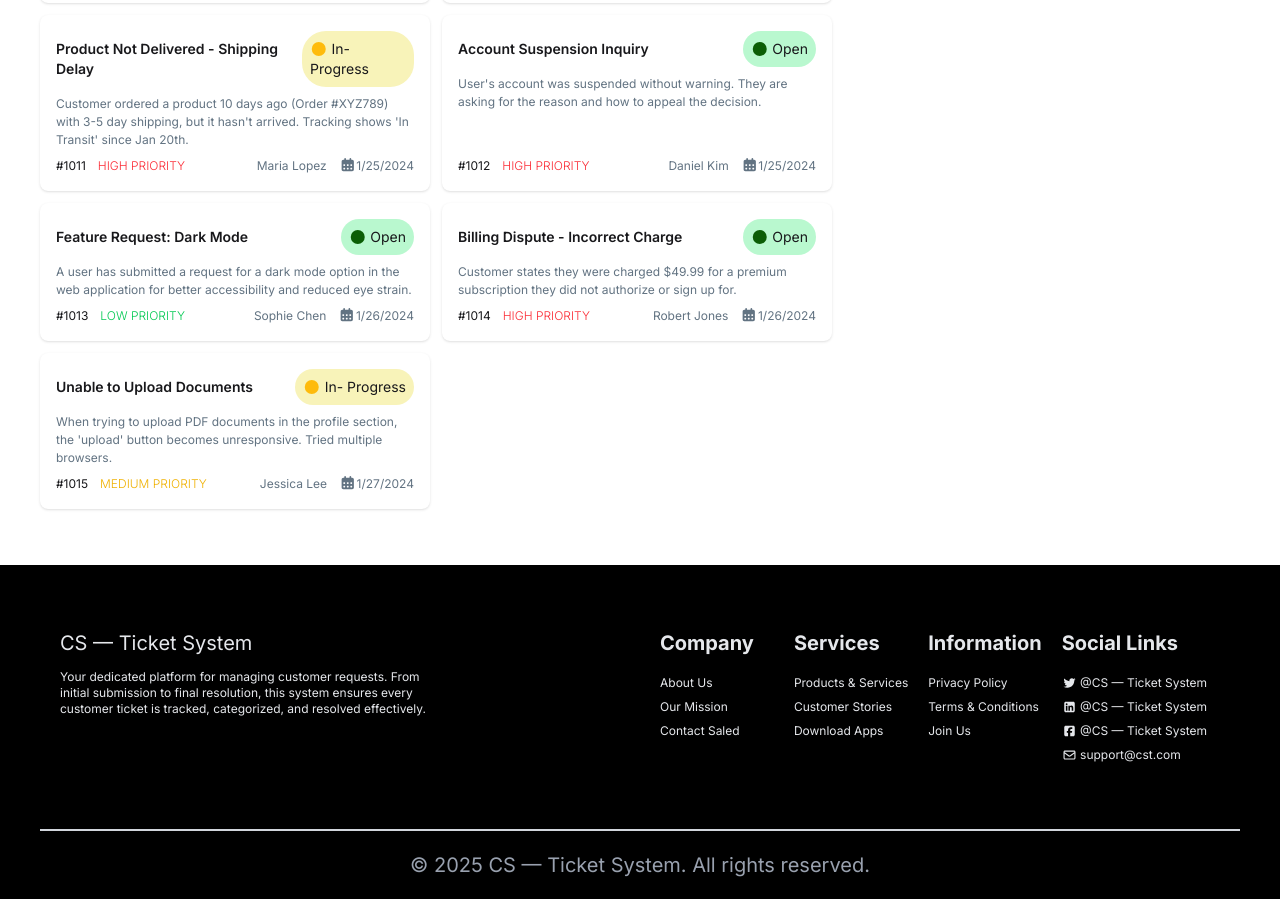
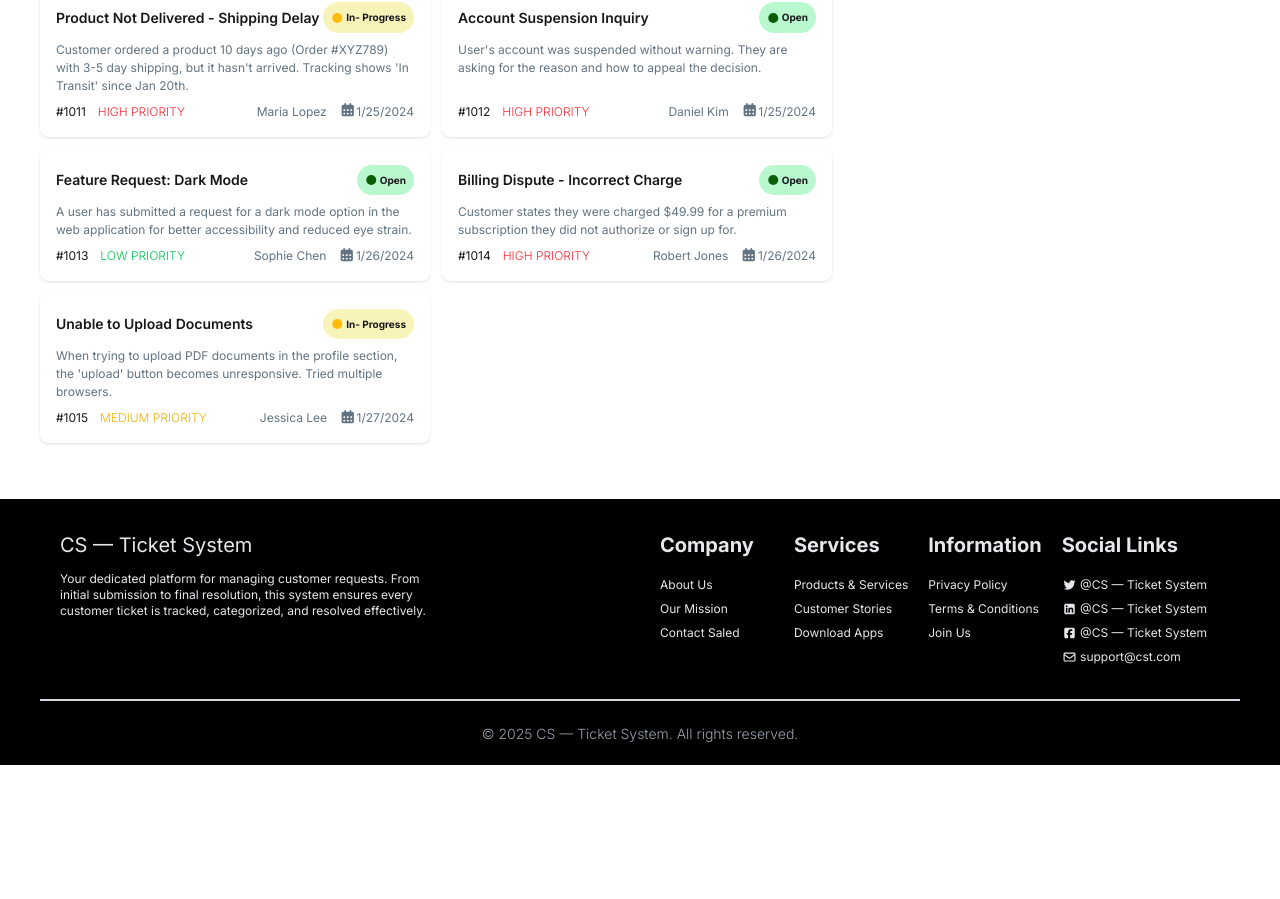
Before and after one commit to Rabbi01521/customer-support-zone-assignment-2, a React (Vite) app: page / in a window 1280 px wide. Shown: the part 1172-2071 px from the top of the page. After the commit the page ends 1937 px from the top, so only its background shows below. Built offline with nearby package versions, Linux system fonts and the light colour scheme.

Commit message:
remove after render

```diff
--- a/index.html
+++ b/index.html
@@ -1,10 +1,10 @@
-<!doctype html>
+<!DOCTYPE html>
 <html lang="en">
   <head>
     <meta charset="UTF-8" />
-    <link rel="icon" type="image/svg+xml" href="/vite.svg" />
+    <link rel="icon" type="image/svg+xml" href="/customer-service.png" />
     <meta name="viewport" content="width=device-width, initial-scale=1.0" />
-    <title>customer-support-zone-assignment-2</title>
+    <title>Customer Support Zone</title>
   </head>
   <body>
     <div id="root"></div>
--- a/src/components/CustomerTicketsSection/CustomerTicketsSection.jsx
+++ b/src/components/CustomerTicketsSection/CustomerTicketsSection.jsx
@@ -1,5 +1,5 @@
 
-import { use } from "react";
+import { use, useEffect } from "react";
 import TaskStatusSidebar from "../TaskStatusSidebar/TaskStatusSidebar";
 import TicketList from "../TicketList/TicketList";
 
@@ -7,7 +7,12 @@ import TicketList from "../TicketList/TicketList";
 const CustomerTicketsSection = ({ customerTicketPromis, tickets, setTickets,handleRemoveTickets,resolved, setResolved, setCustomerTicketsData, customerTicketsData }) => {
   const customerTikets = use(customerTicketPromis);
   // console.log(customerTikets);
-  setCustomerTicketsData(customerTikets)
+  useEffect(() => {
+    if (customerTikets) {
+      setCustomerTicketsData(customerTikets);
+    }
+  }, [customerTikets, setCustomerTicketsData]); // Depend on customerTikets and setCustomerTicketsData to ensure it runs when either changes
+
   return (
     <div className="max-w-[1200px] mx-auto pb-14 grid lg:grid-cols-3 gap-6">
       <TicketList customerTikets={customerTikets} tickets={tickets} setTickets={setTickets} setResolved={setResolved} setCustomerTicketsData={setCustomerTicketsData} customerTicketsData={customerTicketsData} ></TicketList>
--- a/src/components/Footer/Footer.jsx
+++ b/src/components/Footer/Footer.jsx
@@ -7,7 +7,7 @@ import { FontAwesomeIcon } from "@fortawesome/react-fontawesome";
 const Footer = () => {
   return (
     <div className="bg-black">
-      <div className="max-w-[1200px] mx-auto text-gray-200 border-b-2 border-gray-300 py-16 px-5">
+      <div className="max-w-[1200px] mx-auto text-gray-200 border-b-2 border-gray-300 py-8 px-5">
         <div className="lg:grid lg:grid-cols-2">
           <div className="">
             <h1 className="mb-3 text-xl lg:text-xl">CS — Ticket System</h1>
@@ -111,7 +111,7 @@ const Footer = () => {
       </div>
 
       <div className="text-center py-5">
-        <span className="text-gray-400 text-xs lg:text-xl md:text-xs">
+        <span className="text-gray-400 text-xs font-light lg:text-sm md:text-sm">
           © 2025 CS — Ticket System. All rights reserved.
         </span>
       </div>
--- a/src/components/Navbar/Navbar.jsx
+++ b/src/components/Navbar/Navbar.jsx
@@ -5,7 +5,7 @@ const Navbar = () => {
       <div className=" navbar sm:flex justify-between items-center max-w-[1200px] mx-auto">
         <div className="navbar-start">
         <div className="dropdown">
-          <div tabindex="0" role="button" className="btn btn-ghost lg:hidden">
+          <div tabIndex="0" role="button" className="btn btn-ghost lg:hidden">
             <svg
               xmlns="http://www.w3.org/2000/svg"
               className="h-5 w-5"
@@ -15,15 +15,15 @@ const Navbar = () => {
             >
               {" "}
               <path
-                stroke-linecap="round"
-                stroke-linejoin="round"
-                stroke-width="2"
+                strokeLinecap="round"
+                strokeLinejoin="round"
+                strokeWidth="2"
                 d="M4 6h16M4 12h8m-8 6h16"
               />{" "}
             </svg>
           </div>
           <ul
-            tabindex="-1"
+            tabIndex="-1"
             className="menu menu-sm dropdown-content bg-base-100 rounded-box z-1 mt-3 w-52 p-2 shadow"
           >
             <li>
--- a/src/components/ResolvedCard/ResolvedCard.jsx
+++ b/src/components/ResolvedCard/ResolvedCard.jsx
@@ -3,9 +3,9 @@ const ResolvedCard = ({ resolved }) => {
   return (
     <div className="grid grid-cols-1 gap-3 mb-6">
       {resolved.map((ticket) => (
-        <div class="card bg-[#E0E7FF] card-md shadow-sm">
-          <div class="card-body">
-            <h2 class="card-title text-xl">{ticket.title}</h2>
+        <div key={ticket.id} className="card bg-[#E0E7FF] card-md shadow-sm">
+          <div className="card-body">
+            <h2 className="card-title text-xl">{ticket.title}</h2>
           </div>
         </div>
       ))}
--- a/src/components/ResolvedTaskCard/ResolvedTaskCard.jsx
+++ b/src/components/ResolvedTaskCard/ResolvedTaskCard.jsx
@@ -1,7 +1,7 @@
 import ResolvedCard from "../ResolvedCard/ResolvedCard";
 
 const ResolvedTaskCard = ({ resolved }) => {
-  console.log(resolved);
+  // console.log(resolved);
   return (
     <div>
       <h1 className="text-sx lg:text-2xl font-bold mb-3">Resolved Task</h1>
--- a/src/components/TicketList/TicketList.jsx
+++ b/src/components/TicketList/TicketList.jsx
@@ -4,10 +4,10 @@ import { toast } from "react-toastify";
 const TicketList = ({ tickets, setTickets, customerTicketsData }) => {
 
   const handleTickets = (ticketData) =>{
-    // console.log(ticketData)
+    console.log(customerTicketsData)
     const newTaskStatus = [...tickets, ticketData]
     setTickets(newTaskStatus)
-    toast.success(`Ticket #${ticketData.id} is now In Progres`, {
+    toast.info(`Ticket #${ticketData.id} is now In Progres`, {
       position: "bottom-right",
       autoClose: 2000,
     });
@@ -23,7 +23,7 @@ const TicketList = ({ tickets, setTickets, customerTicketsData }) => {
               <div className="flex justify-between items-center">
                 <h2 className="card-title text-xs md:text-sm">{ticket.title}</h2>
                 <span
-                  className={`${ticket.status === "Open" ? "bg-[#B9F8CF]" : "bg-[#F8F3B9]"} p-2 rounded-3xl text-xs md:text-sm`}
+                  className={`${ticket.status === "Open" ? "bg-[#B9F8CF]" : "bg-[#F8F3B9]"} p-2 rounded-3xl text-xs md:text-sm font-bold lg:text-[10px]`}
                 >
                   <FontAwesomeIcon
                     icon={faCircle}
```
Also changed, not shown: public/customer-service.png (added).
